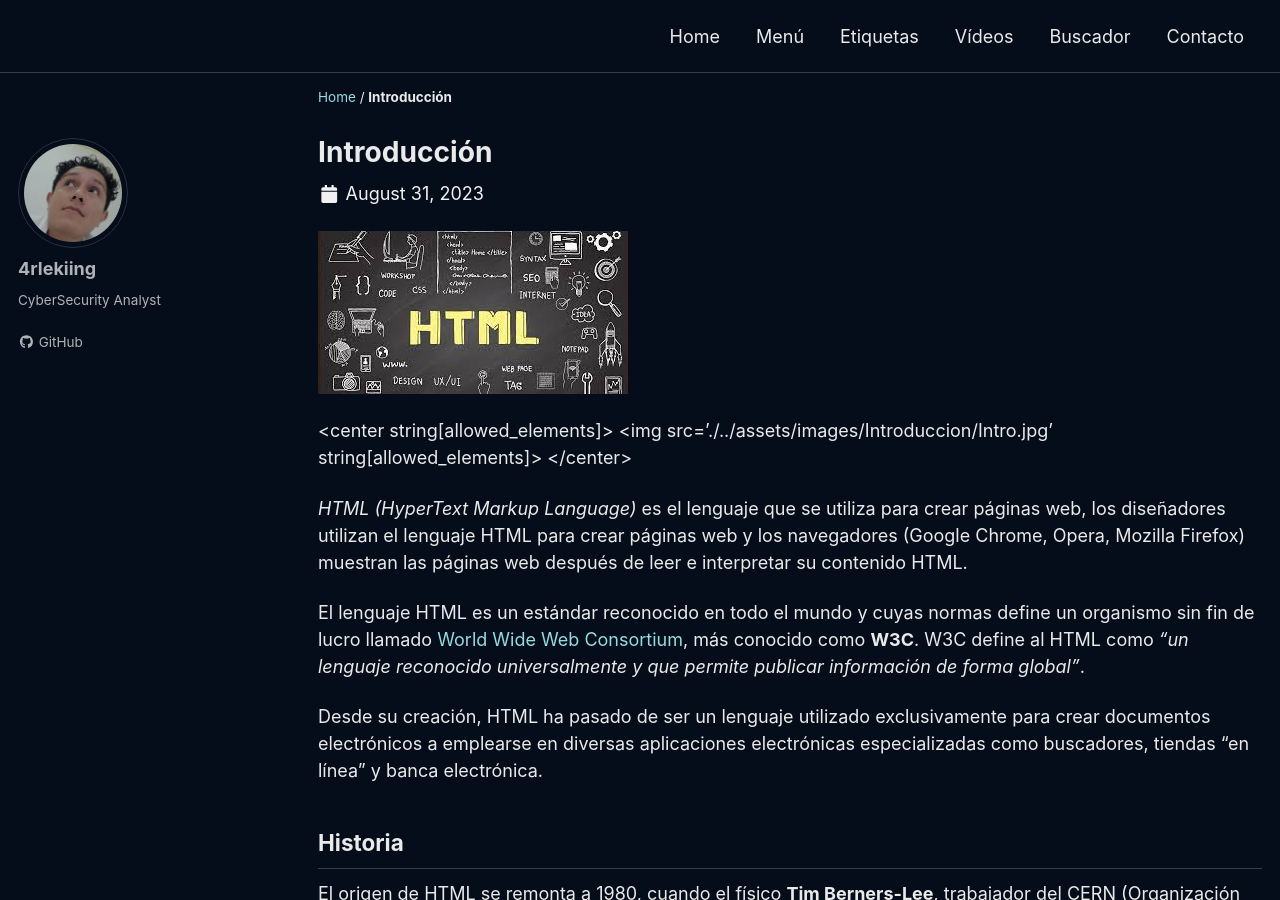
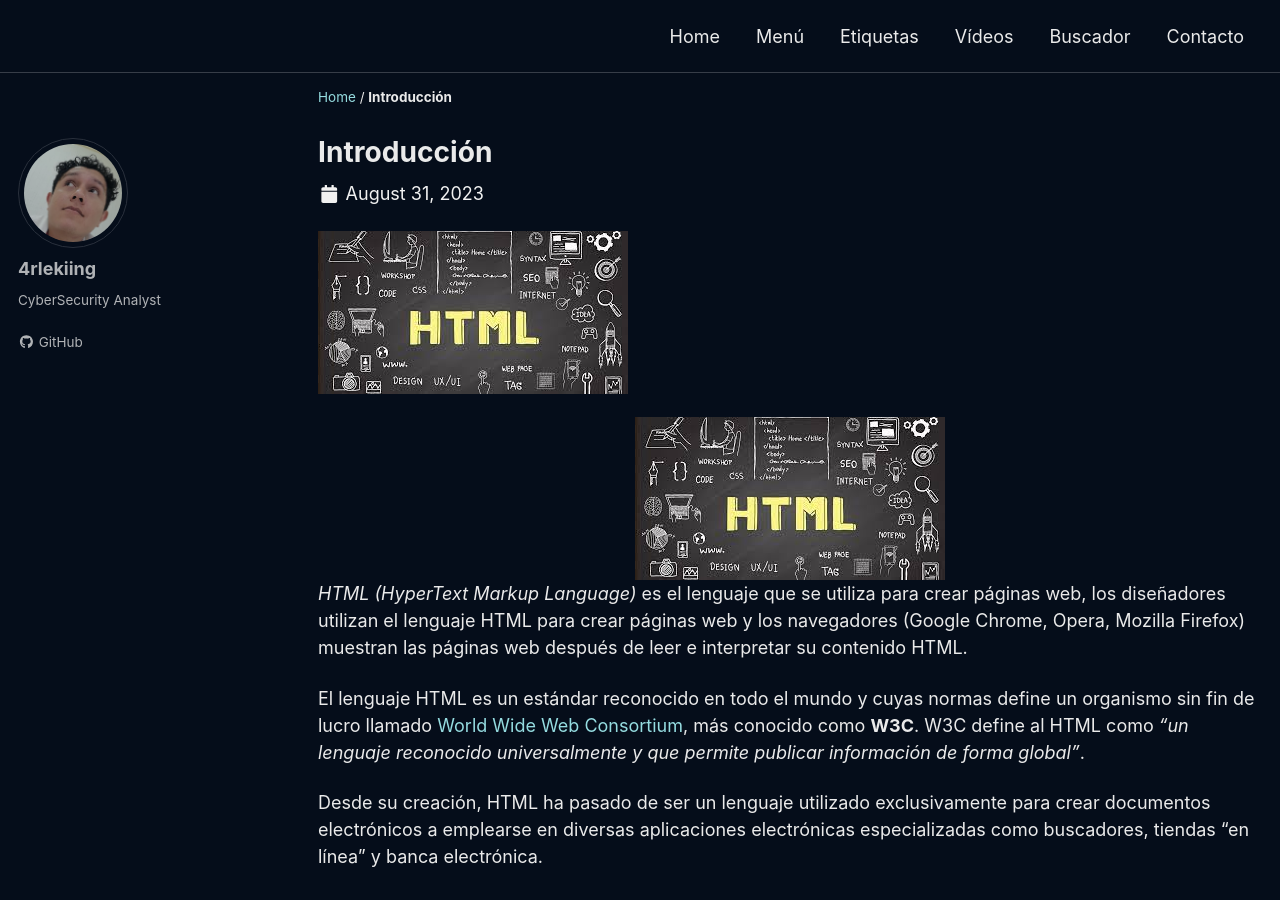
Before and after one commit to 4rleking/HTML.github.io, a Jekyll site: the page built from _posts/2023-08-01-Introduccion.md, in a window 1280 px wide and 900 px high. Built offline with Jekyll 4.4.1, drawn with Linux system fonts in a browser that asks for light colours; cached includes are drawn as plain includes; a script that is not in the unit is left out.

Commit message:
Update 2023-08-01-Introduccion.md

```diff
--- a/_posts/2023-08-01-Introduccion.md
+++ b/_posts/2023-08-01-Introduccion.md
@@ -16,8 +16,8 @@ tags:
 
 ![Portada](/assets/images/Introduccion/Intro.jpg)
 
-<center string[allowed_elements]>
-    <img src='./../assets/images/Introduccion/Intro.jpg' string[allowed_elements]>
+<center>
+    <img src='./../assets/images/Introduccion/Intro.jpg'>
 </center>
 
 *HTML (HyperText Markup Language)* es el lenguaje que se utiliza para crear páginas web, los diseñadores utilizan el lenguaje HTML para crear páginas web y los navegadores (Google Chrome, Opera, Mozilla Firefox) muestran las páginas web después de leer e interpretar su contenido HTML.
```
